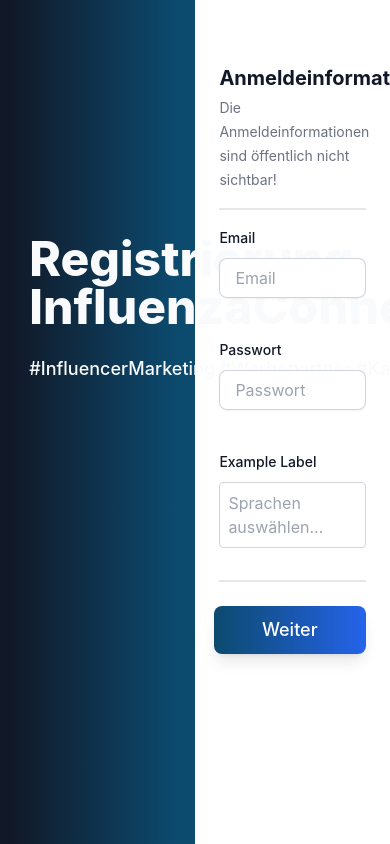
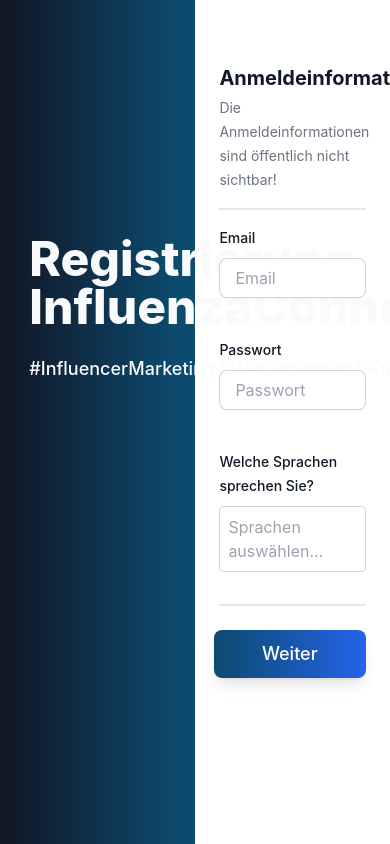
Before and after one commit to sweidner2001/BCN-2024SS-TeamWeiss-InfluenzaConnect, a React (Create React App) app in the folder sys-src/frontend/: page /signup in a window 390 px wide. Shown: the top 844 px of the page. Built offline with nearby package versions, Linux system fonts and the light colour scheme; the HTML template or start-up script is replaced by a standard one.

Commit message:
MultiSelectDropdown-Komponente funktionalität fertig

```diff
--- a/sys-src/frontend/src/components/forms/SignupFormInputs1.tsx
+++ b/sys-src/frontend/src/components/forms/SignupFormInputs1.tsx
@@ -38,7 +38,8 @@ const getMaxFieldLength = (maxLength: number): [number, string] => {
 
 const SignupSchema1 = yup.object({
     email: yup.string().trim().email("Bitte geben Sie eine gültige Email-Adresse ein!").required('Bitte geben Sie eine Email an!').max(...getMaxFieldLength(40)),
-    passwort: yup.string().required("Bitte geben Sie ein Passwort an!").min(10, "Das Passwort muss min. 10 Zeichen lang sein!").max(...getMaxFieldLength(25))
+    passwort: yup.string().required("Bitte geben Sie ein Passwort an!").min(10, "Das Passwort muss min. 10 Zeichen lang sein!").max(...getMaxFieldLength(25)),
+    sprache: yup.array().min(1, "Bitte wählen Sie Ihre gesprochenen Sprachen aus!").required( "Bitte wählen Sie Ihre gesprochenen Sprachen aus!")
 });
 
 
@@ -82,9 +83,8 @@ const SignupFormInputs1: React.FC<ISignupForm1> = ({form1}) => {
                             register={form1.register("passwort")} error={form1.formState.errors.passwort?.message}/>
 
 
-                <InputMultiSelectDropdown options={["a", "b", "c"]}
-                                          control={form1.control}
-                                          name="controlled"/>
+                <InputMultiSelectDropdown label="Welche Sprachen sprechen Sie?" backgroundText="Sprachen auswählen..." selectOptions={options} fieldWidth={4}
+                                          control={form1.control} name="sprache" error={form1.formState.errors.sprache?.message}/>
             </div>
         </>
     );
--- a/sys-src/frontend/src/components/input/InputField.tsx
+++ b/sys-src/frontend/src/components/input/InputField.tsx
@@ -13,7 +13,6 @@ import ErrorField from "./ErrorField";
  * @member id ID des Input-Feldes
  * @member label Text über Input-Feld
  * @member type Input-Type
- * @member required Ist das Feld ein Pflichtfeld / Eingabepflicht?
  * @member autoComplete Wert für die Auto-Vervollständigung {@link https://developer.mozilla.org/en-US/docs/Web/HTML/Attributes/autocomplete}
  * @member error anzuzeigende Fehlernachricht
  */
--- a/sys-src/frontend/src/components/input/InputLabel.tsx
+++ b/sys-src/frontend/src/components/input/InputLabel.tsx
@@ -9,9 +9,10 @@ import React from "react";
  *
  * @param htmlFor Id des Input-Feldes, um das Label damit zu verknüpfen
  * @param label Anzuzeigender Text
+ * @param onClick eigener onClick-Eventhandler-Funktion
  */
-export default function InputLabel({htmlFor, label} : {htmlFor:string, label:string}) {
+export default function InputLabel({htmlFor, label, onClick} : {htmlFor?:string, label:string, onClick?:(...args: any[]) => void}) {
     return (
-        <label htmlFor={htmlFor} className="block text-sm font-medium leading-6 text-gray-900">{label}</label>
+        <label htmlFor={htmlFor} onClick={onClick} className="block text-sm font-medium leading-6 text-gray-900">{label}</label>
     );
 };
--- a/sys-src/frontend/src/components/input/InputMultiSelectDropdown.tsx
+++ b/sys-src/frontend/src/components/input/InputMultiSelectDropdown.tsx
@@ -4,28 +4,39 @@ import ErrorField from "./ErrorField";
 import {useController, UseControllerProps} from "react-hook-form";
 
 
-
-interface InputMultiSelectDropdownProps {
+/**
+ * @interface InputMultiSelectDropdownProps Datentyp
+ * @extends UseControllerProps
+ * @author Sebastian Weidner
+ * @since 21.06.2024
+ * @version 1.0
+ *
+ * @member fieldWidth Breite des Elements
+ * @member label Text über Input-Feld
+ * @member selectOptions Input-Optionen die zur Eingabe zur Verfügung stehen
+ * @member error anzuzeigende Fehlernachricht
+ *
+ * @member name Name, unter dem das Element im Formular registriert wird
+ * @member control Verknüpfung zum Formular
+ */
+interface InputMultiSelectDropdownProps extends UseControllerProps{
     fieldWidth: number;
-    id: string;
     label: string;
-    register?: any;
-    // selectOptions: Array<string>
-    autoComplete?: string;
+    backgroundText: string;
+    selectOptions: string[]
     error?: string;
 }
 
 
-interface MultiSelectDropdownProps extends UseControllerProps {
-    options: string[];
-}
+const InputMultiSelectDropdown: React.FC<InputMultiSelectDropdownProps> = ({control, name, ...probs }) => {
 
-const InputMultiSelectDropdown: React.FC<MultiSelectDropdownProps> = ({options, control, name }) => {
-
+    //__________________ Variablen: __________________
     const { field } = useController({
         control,
         name
     });
+    let classNameWidth = probs.fieldWidth ? 'sm:col-span-' + probs.fieldWidth : 'col-span-full';
+
 
     //_________________ Hooks: ______________
     const [selectedOptions, setSelectedOptions] = useState<string[]>(field.value || []);
@@ -34,38 +45,27 @@ const InputMultiSelectDropdown: React.FC<MultiSelectDropdownProps> = ({options,
 
 
 
-    // Variablen:
-
-    const probs: InputMultiSelectDropdownProps = {
-        fieldWidth: 4,
-        id: 'sprache',
-        label: 'Example Label',
-        register: () => {},  // Hier könnte eine tatsächliche Register-Funktion von z.B. react-hook-form stehen
-        // selectOptions: ['Option 1', 'Option 2', 'Option 3'],
-    };
-
-    let classNameWidth = probs.fieldWidth ? 'sm:col-span-' + probs.fieldWidth : 'col-span-full';
-
-
     //_________________ Events: _________________
     // Event-Handler, wenn auf ein List-Element geklickt wird
     const handleSelectOption = (option: string) => {
 
-        // Wenn das Element schon selektiert wurde, dann Auwahl wieder aufheben:
+        let newSelectedOptions :string[] = [];
+
+        // Wenn das Element schon selektiert wurde, dann Auswahl wieder aufheben:
         if (selectedOptions.includes(option)) {
-            setSelectedOptions(selectedOptions.filter(selected => selected !== option));
+            newSelectedOptions = selectedOptions.filter(selected => selected !== option);
+            setSelectedOptions(newSelectedOptions);
         } else {
             // Element in die Auswahlliste mit aufnehmen:
-            setSelectedOptions([...selectedOptions, option]);
+            newSelectedOptions =[...selectedOptions, option];
+            setSelectedOptions(newSelectedOptions);
         }
 
-        field.onChange([...selectedOptions, option]);
+        field.onChange(newSelectedOptions);
     };
 
-    // Event-Handler, wenn auf einen Cancel-Button von einen ausgewählten Eintrag geklickt wurde:
-    const handleRemoveOption = (option: string) => {
-        setSelectedOptions(selectedOptions.filter(selected => selected !== option));
-    };
+
+
 
     // Event-Handler, damit sich das Dropdown schließt, wenn außerhalb des Elements geklickt wurde:
     const handleClickOutside = (event: MouseEvent) => {
@@ -74,6 +74,7 @@ const InputMultiSelectDropdown: React.FC<MultiSelectDropdownProps> = ({options,
         }
     };
 
+    // Eventhandler, dass sich das Dropdown schließt muss registriert werden:
     useEffect(() => {
         document.addEventListener('mousedown', handleClickOutside);
 
@@ -84,36 +85,44 @@ const InputMultiSelectDropdown: React.FC<MultiSelectDropdownProps> = ({options,
     }, []);
 
 
+
+
+
     //______________________ HTML: ________________________
     return (
-        <div className={classNameWidth}>
-            <InputLabel htmlFor={probs.id} label={probs.label}/>
-            <div ref={dropdownRef} className="mt-2 relative">
+        <div className={classNameWidth} >
+            <InputLabel label={probs.label} onClick={() => setIsDropdownOpen(!isDropdownOpen)}/>
 
+            {/* MultiSelect-Dropdown - Input-Field */}
+            <div ref={dropdownRef} className="mt-2 relative" >
+                    <div className="border border-gray-300 rounded p-2 cursor-pointer" onClick={() => setIsDropdownOpen(!isDropdownOpen)}>
 
-                    <div className="border border-gray-300 rounded p-2 cursor-pointer"
-                         onClick={() => setIsDropdownOpen(!isDropdownOpen)}>
+                        {/* Wenn keine Einträge ausgewählt wurden, dann Hintergrund-Text anzeigen */}
                         {selectedOptions.length === 0 ? (
-                            <span className="text-gray-400">Sprachen auswählen...</span>
+                            <span className="text-gray-400">{probs.backgroundText}</span>
                         ) : (
+                            // Ansonsten ausgewählte Einträge auswählen
                             selectedOptions.map((option, index) => (
-                                <span key={index}
-                                      className="inline-flex items-center bg-blue-100 text-blue-700 rounded-full px-2 py-1 text-sm mr-2">
+                                <span key={index} className="inline-flex items-center px-2 py-1 text-sm mr-2
+                                                             bg-blue-100 text-blue-700 rounded-full ">
                                 {option}
+                                    {/*Löschen Button im ausgewählten Eintrag*/}
                                     <button className="ml-2 text-red-500 hover:text-red-700"
                                             onClick={(e) => {
                                                 e.stopPropagation();
-                                                handleRemoveOption(option);
+                                                handleSelectOption(option);
                                             }}>&times;</button>
                             </span>
                             ))
                         )}
                     </div>
+
+                    {/* MultiSelect-Dropdown - Dropdown-Liste */}
                     {isDropdownOpen && (
                         <div
                             className="absolute left-0 right-0 mt-1 bg-white border border-gray-300 rounded shadow-lg z-10">
                             <ul>
-                                {options.map((option, index) => (
+                                {probs.selectOptions.map((option, index) => (
                                     <li key={index} className={`px-4 py-2 hover:bg-gray-100 cursor-pointer flex justify-between items-center
                                     ${ selectedOptions.includes(option) ? 'bg-blue-100 text-blue-700' : ''}`}
                                         onClick={() => handleSelectOption(option)}>
@@ -122,7 +131,7 @@ const InputMultiSelectDropdown: React.FC<MultiSelectDropdownProps> = ({options,
                                             <span className="ml-2 text-red-500 hover:text-red-700"
                                                 onClick={(e) => {
                                                     e.stopPropagation();
-                                                    handleRemoveOption(option);
+                                                    handleSelectOption(option);
                                                 }}>&times;</span>
                                         )}
                                     </li>
--- a/sys-src/frontend/src/components/pages/Signup.tsx
+++ b/sys-src/frontend/src/components/pages/Signup.tsx
@@ -29,7 +29,7 @@ const Signup: React.FC = () => {
 
     //___________________ Variablen ________________
     const form1 = useForm<IFormInputs1>({
-        // resolver: yupResolver(SignupSchema1),
+        resolver: yupResolver(SignupSchema1),
 
         // Default-Werte, um beim Zurückgehen die Daten nicht zu verlieren
         defaultValues: formData.form1 || {}
```
